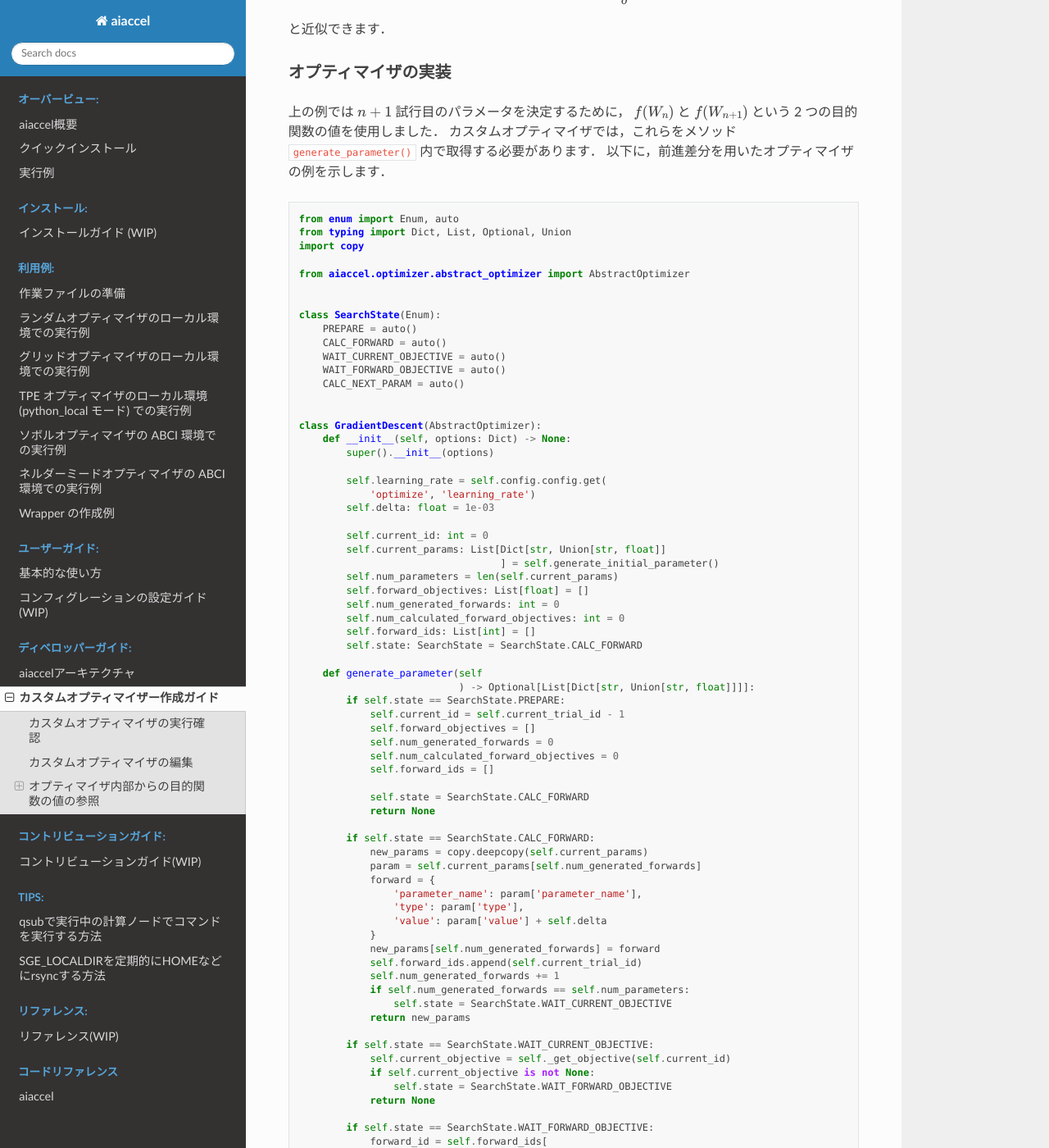
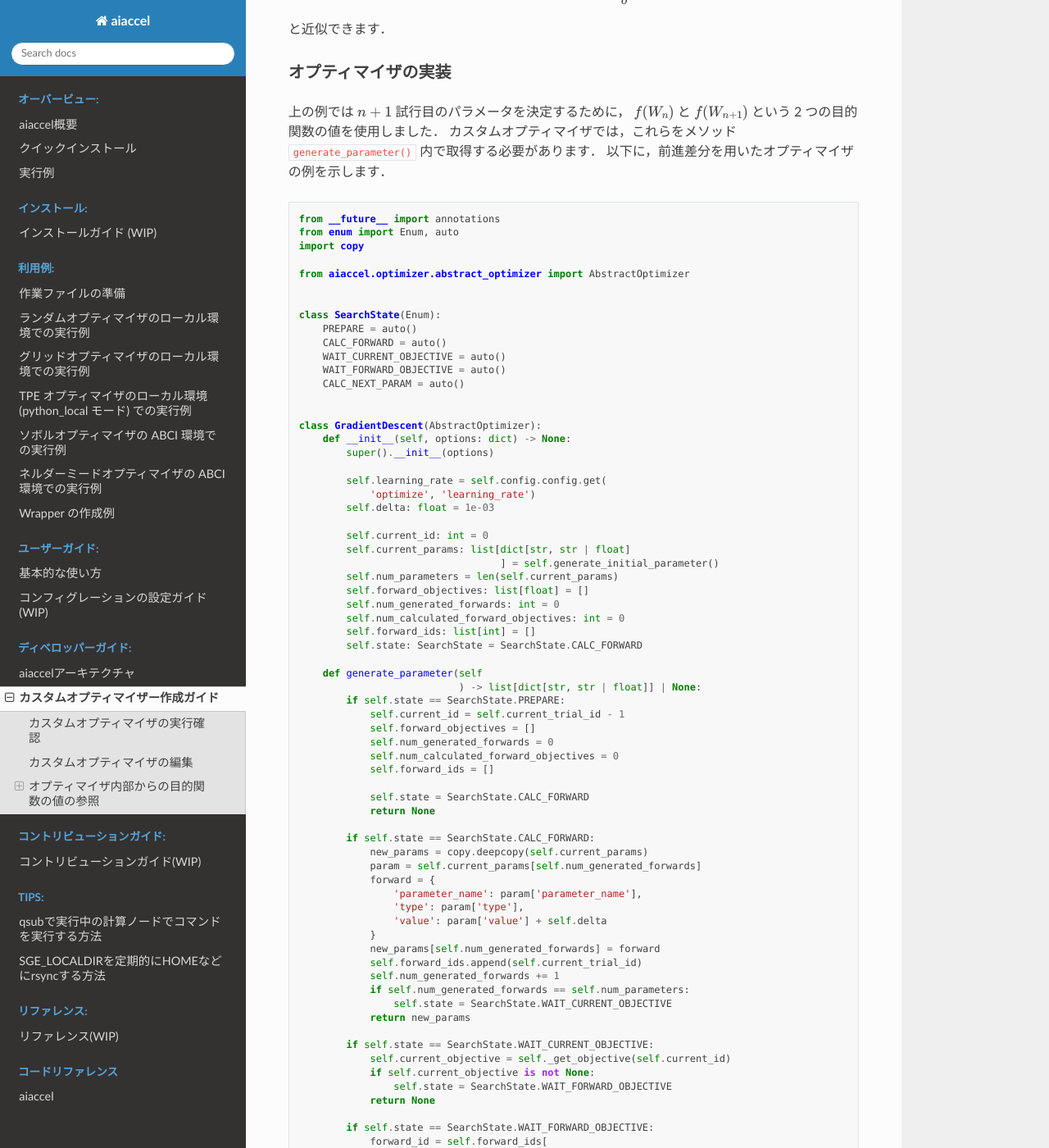
Before and after one commit to aistairc/aiaccel, a Sphinx documentation site: the page built from docs/source/developer_guide/custom_optimizer.md, in a window 1280 px wide and 1400 px high, scrolled down 10286 px. Shown: the whole window at 82% size. Built offline with Sphinx 7.4.7 and the Read the Docs theme 2.0.0, drawn with Linux system fonts in a browser that asks for light colours; some of the changed text lies outside the part shown.

Commit message:
fix docstrings

````diff
--- a/docs/source/api_reference/aiaccel.rst
+++ b/docs/source/api_reference/aiaccel.rst
@@ -12,7 +12,6 @@
    aiaccel.master
    aiaccel.optimizer
    aiaccel.storage
-   aiaccel.util
 
 Submodules
 ----------
--- a/docs/source/developer_guide/custom_optimizer.md
+++ b/docs/source/developer_guide/custom_optimizer.md
@@ -249,7 +249,7 @@
         """Generate parameters.
 
         Args:
-            number (Optional[int]): A number of generating parameters.
+            number (int | None): A number of generating parameters.
 
         Returns:
             None
@@ -326,7 +326,7 @@
         """Generate parameters.
 
         Args:
-            number (Optional[int]): A number of generating parameters.
+            number (int | None): A number of generating parameters.
 
         Returns:
             None
@@ -438,7 +438,7 @@
         """Generate parameters.
 
         Args:
-            number (Optional[int]): A number of generating parameters.
+            number (int | None): A number of generating parameters.
 
         Returns:
             None
@@ -515,8 +515,8 @@
 以下に，前進差分を用いたオプティマイザの例を示します．
 
 ```python
+from __future__ import annotations
 from enum import Enum, auto
-from typing import Dict, List, Optional, Union
 import copy
 
 from aiaccel.optimizer.abstract_optimizer import AbstractOptimizer
@@ -531,7 +531,7 @@
 
 
 class GradientDescent(AbstractOptimizer):
-    def __init__(self, options: Dict) -> None:
+    def __init__(self, options: dict) -> None:
         super().__init__(options)
 
         self.learning_rate = self.config.config.get(
@@ -539,17 +539,17 @@
         self.delta: float = 1e-03
 
         self.current_id: int = 0
-        self.current_params: List[Dict[str, Union[str, float]]
+        self.current_params: list[dict[str, str | float]
                                   ] = self.generate_initial_parameter()
         self.num_parameters = len(self.current_params)
-        self.forward_objectives: List[float] = []
+        self.forward_objectives: list[float] = []
         self.num_generated_forwards: int = 0
         self.num_calculated_forward_objectives: int = 0
-        self.forward_ids: List[int] = []
+        self.forward_ids: list[int] = []
         self.state: SearchState = SearchState.CALC_FORWARD
 
     def generate_parameter(self
-                           ) -> Optional[List[Dict[str, Union[str, float]]]]:
+                           ) -> list[dict[str, str | float]] | None:
         if self.state == SearchState.PREPARE:
             self.current_id = self.current_trial_id - 1
             self.forward_objectives = []
@@ -594,7 +594,7 @@
             return None
 
         if self.state == SearchState.CALC_NEXT_PARAM:
-            new_params: List[Dict[str, Union[str, float]]] = []
+            new_params: list[dict[str, str | float]] = []
             for param, forward_objective in zip(self.current_params,
                                                 self.forward_objectives):
                 grad = (forward_objective - self.current_objective
@@ -812,7 +812,7 @@
 
 ```python
         if self.state == SearchState.CALC_NEXT_PARAM:
-            new_params: List[Dict[str, Union[str, float]]] = []
+            new_params: list[dict[str, str | float]] = []
             for param, forward_objective in zip(self.current_params,
                                                 self.forward_objectives):
                 grad = (forward_objective - self.current_objective
@@ -832,14 +832,14 @@
 
 Storage から読み出した $W_n$ における目的関数の値 $f(W_n)$ (`self.current_params`) と $W_{n+1}$ における目的関数の値 $f(W_{n+1})$ (`self.forward_objectives`) を用いて勾配を計算します．
 ```python
-            new_params: List[Dict[str, Union[str, float]]] = []
+            new_params: list[dict[str, str | float]] = []
             for param, forward_objective in zip(self.current_params,
                                                 self.forward_objectives):
                 grad = (forward_objective - self.current_objective
                         ) / self.delta
 ```
 
-計算した勾配を用いて次のパラメータ $W_{n+1}$ を計算して `Dict` 型オブジェクトを作成し，リストに保持します．
+計算した勾配を用いて次のパラメータ $W_{n+1}$ を計算して `dict` 型オブジェクトを作成し，リストに保持します．
 ```python
                 value = param['value'] - self.learning_rate * grad
                 new_param = {
````
Also changed, not shown: docs/source/api_reference/aiaccel.master.evaluator.rst (added, +37 -0 lines), docs/source/api_reference/aiaccel.master.rst (+9 -0 lines), docs/source/api_reference/aiaccel.master.verification.rst (added, +21 -0 lines), docs/source/api_reference/aiaccel.util.rst (deleted, +0 -101 lines), 13 other files.
